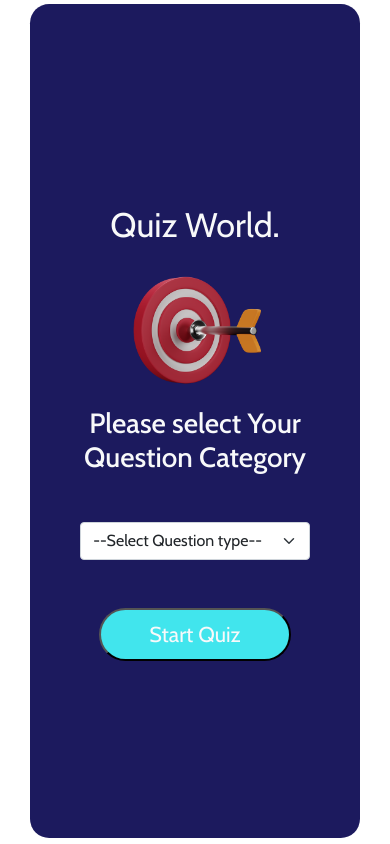
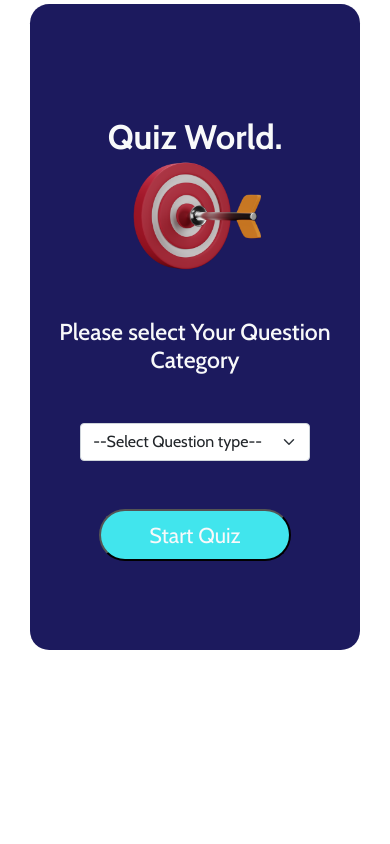
Before and after one commit to nithish2605/quiz-app, a plain HTML site: page index.html in a window 390 px wide. Drawn offline with nearby package versions, Linux system fonts and the light colour scheme.

Commit message:
mobile responsiveness fixed

```diff
--- a/css/style.css
+++ b/css/style.css
@@ -18,7 +18,7 @@
     .quiz-container {
         width: 330px;
         /* height:84vh; */
-    height: calc(100vh - 10px);
+    height: calc(100vh - 198px);
 
     }
 }
@@ -42,3 +42,19 @@
     background-color: #41e5ed;
     border-radius: 2rem;
 }
+
+.target-img{
+    animation: float 3.5s infinite ease-in-out;
+}
+
+@keyframes float {
+    0%{
+        transform: translateY(0%);
+    }
+    50%{
+        transform: translateY(-18%);
+    }
+    100%{
+        transform: translateY(0%);
+    }
+}
--- a/index.html
+++ b/index.html
@@ -37,11 +37,11 @@
     <!-- question starts section here -->
     <div class="container quiz-container d-flex justify-content-center align-items-sm-start align-items-center bg-violet mt-1">
         <div class="col-12">
-            <h1 class="text-light text-center display-4 mt-4">Quiz World.</h1>
-            <div class="text-center">
-            <img class="img-fluid h-50 w-50 text-center" src="assets/3dicons-target.png" alt="">
+            <h1 class="text-light text-center display-4 mt-4 fw-bold">Quiz World.</h1>
+            <div class="text-center target-img">
+            <img class="img-fluid h-50 w-50 text-center " src="assets/3dicons-target.png" alt="">
             </div>
-            <h1 class="text-light text-center mb-5">Please select Your Question Category</h1>
+            <h3 class="text-light text-center mb-5">Please select Your Question Category</h3>
             <div class="selection d-flex justify-content-center">
                 <select class="form-select w-75" id="inputGroupSelect02">
                     <option value="" class="ques-types" selected>--Select Question type--</option>
```
